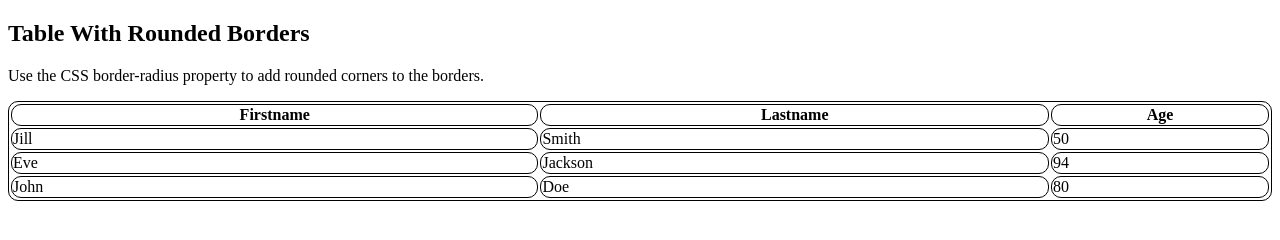
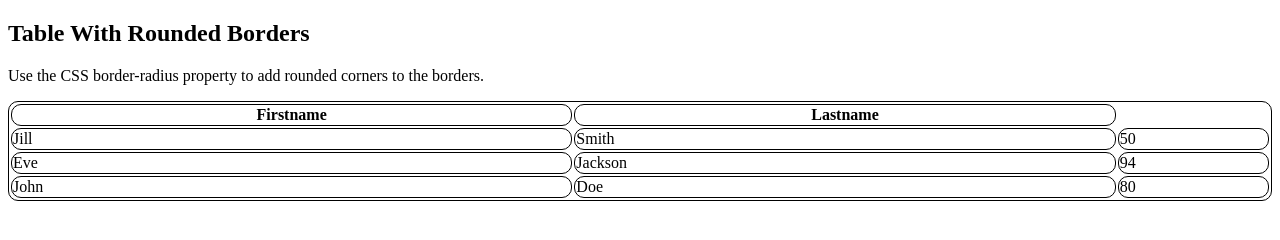
Before and after one commit to hamzabelfalh/first, a plain HTML site: page index.html in a window 1280 px wide. Drawn offline with Linux system fonts and the light colour scheme.

Commit message:
delet some lines

```diff
--- a/index.html
+++ b/index.html
@@ -18,7 +18,7 @@ table, th, td {
   <tr>
     <th>Firstname</th>
     <th>Lastname</th>
-    <th>Age</th>
+
   </tr>
   <tr>
     <td>Jill</td>
```
